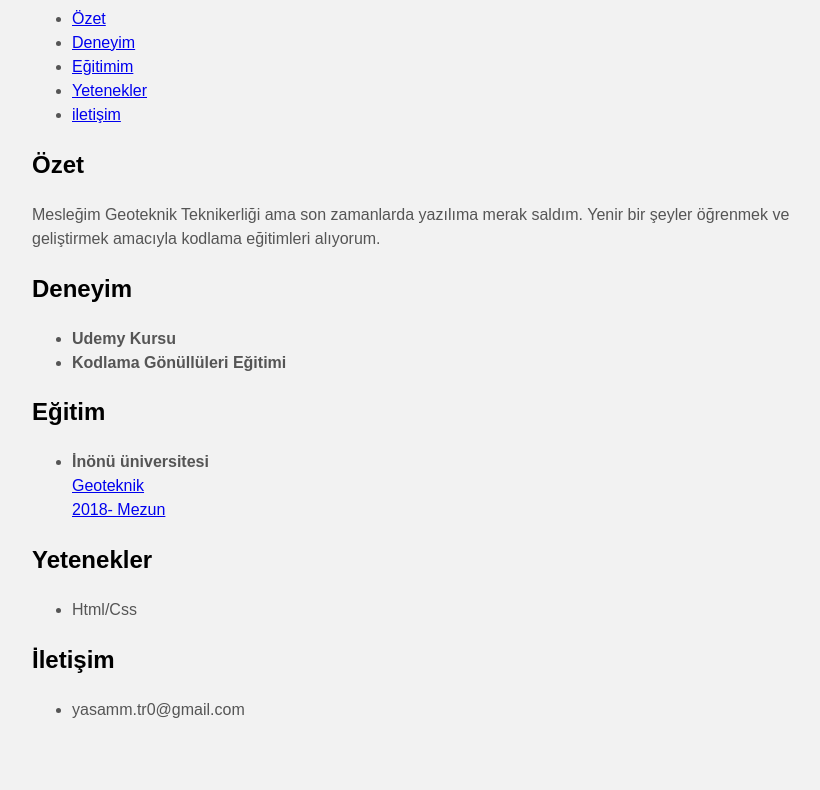
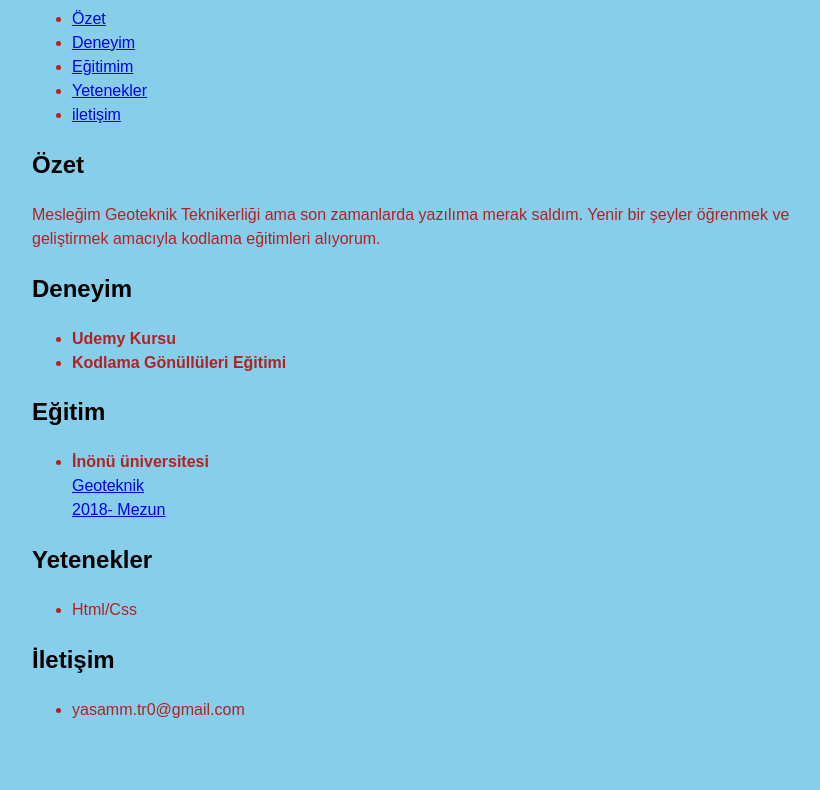
Before and after one commit to yasamtr/yasamtr.github.io, a plain HTML site: page index.html in a window 1280 px wide. Shown: the part 321-1111 px from the top of the page, without its empty margins (208-1028 px from the left). Drawn offline with Linux system fonts and the light colour scheme.

Commit message:
Update style.css

```diff
--- a/style.css
+++ b/style.css
@@ -11,9 +11,9 @@ body{
 
         line-height: 1.5;
 
-        color: #555;
+        color: firebrick;
 
-        background-color: #f2f2f2;
+        background-color: skyblue;
 
 }
 
```
